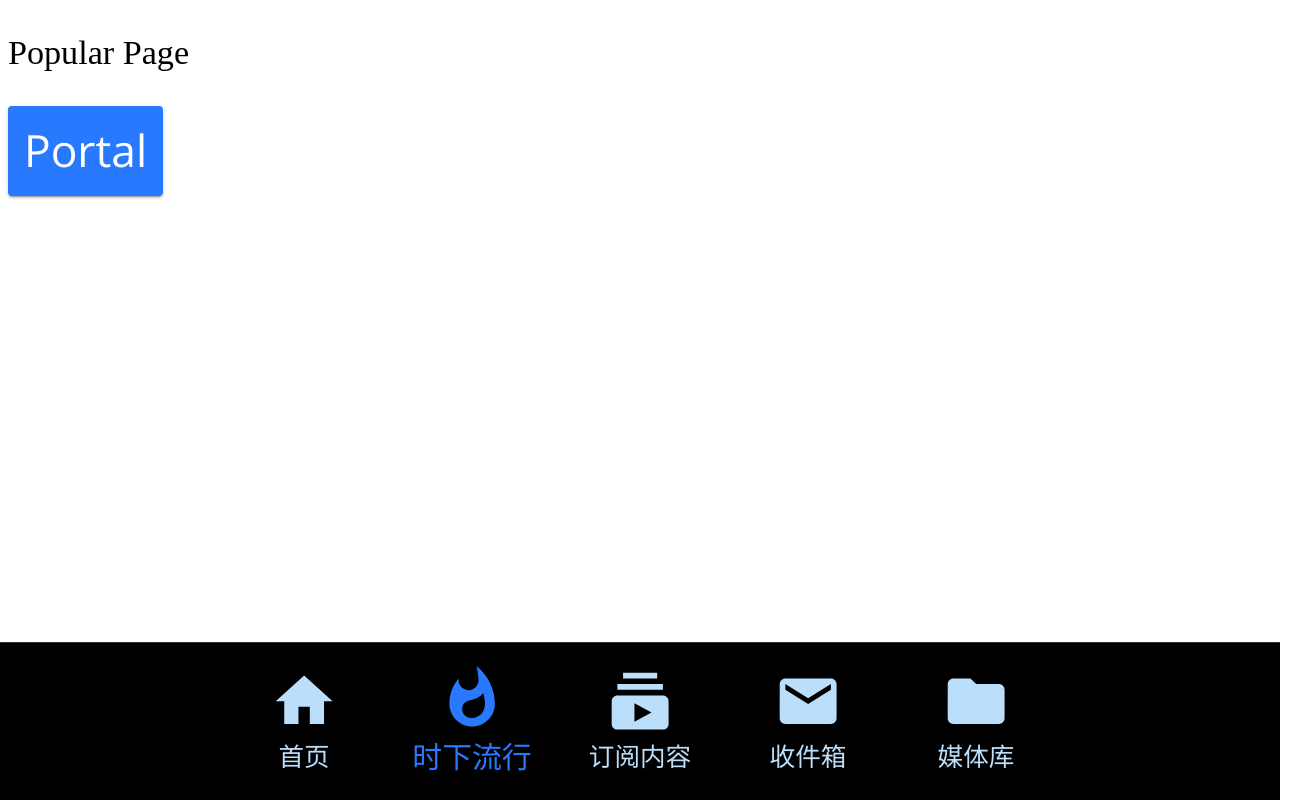
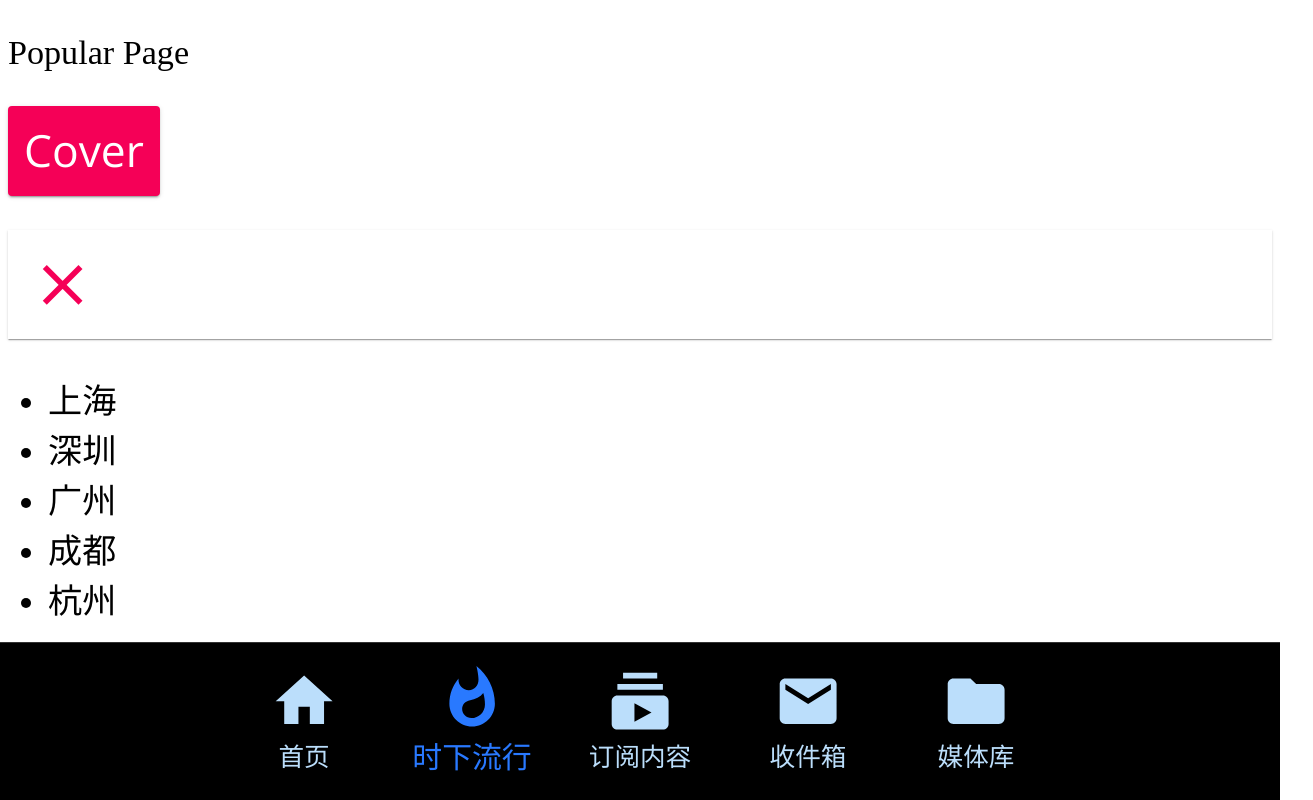
Before and after one commit to eel-io/youtube, a React app: page /popular in a window 1280 px wide. Shown: the whole page, 1313 px wide, since content can reach past the window. Built offline with nearby package versions, Linux system fonts and the light colour scheme.

Commit message:
add app-cover

```diff
--- a/package.json
+++ b/package.json
@@ -63,6 +63,8 @@
     "@types/react-router-dom": "^4.3.4",
     "extract-text-webpack-plugin": "^4.0.0-beta.0",
     "html-webpack-plugin": "^4.0.0-beta.5",
+    "mobx": "^5.11.0",
+    "mobx-react": "^6.1.1",
     "node-sass": "^4.12.0",
     "react-router-dom": "^5.0.1",
     "sass-loader": "^7.1.0",
--- a/public/index.html
+++ b/public/index.html
@@ -21,6 +21,7 @@
   <body>
     <noscript>You need to enable JavaScript to run this app.</noscript>
     <div id="root"></div>
+    <div id="modal"></div>
     <div id="cover"></div>
 
     <script>
--- a/src/common/scss/paper.scss
+++ b/src/common/scss/paper.scss
@@ -5,3 +5,50 @@
   flex-direction: column;
   padding: 4.6rem 0;
 }
+
+.app-modal {
+  position: fixed;
+  top: 0;
+  left: 0;
+  width: 100%;
+  height: 100%;
+  display: flex;
+  flex-direction: column;
+  align-items: center;
+  justify-content: center;
+  background: rgba(245, 0, 87, .6);
+
+  ul {
+    width: 90%;
+    padding: 1rem;
+    border-radius: 6Px;
+    display: flex;
+    flex-direction: column;
+    background: #2979ff;
+  }
+}
+
+.app-cover {
+  z-index: 9;
+  position: fixed;
+  top: 0;
+  left: 0;
+  width: 100%;
+  height: 100%;
+  display: flex;
+  flex-direction: column;
+  align-items: center;
+  justify-content: center;
+  background: rgba(0, 0, 0, .8);
+
+  .app-cover__header {
+    position: absolute;
+    left: 0;
+    top: 0;
+    width: 100%;
+    height: 4rem;
+    padding: 0 1rem;
+    display: flex;
+    align-items: center;
+  }
+}
--- a/src/common/scss/reset.scss
+++ b/src/common/scss/reset.scss
@@ -13,3 +13,6 @@ p {
   display: inline-flex;
   align-items: center;
 }
+
+.none { display: none; }
+.hidden { visibility: hidden; }
--- /dev/null
+++ b/src/components/common/app-cover.tsx
@@ -0,0 +1,46 @@
+import React, { useEffect, ReactNode } from 'react';
+import { withRouter, RouteComponentProps } from 'react-router-dom';
+import { observer } from 'mobx-react';
+import Paper from '@material-ui/core/Paper';
+import Typography from '@material-ui/core/Typography';
+import Icon from '@material-ui/core/Icon';
+import { makeStyles } from '@material-ui/core/styles';
+
+import store from '@store/common/cover';
+
+interface IProps extends RouteComponentProps {
+  children: ReactNode,
+};
+interface IState {};
+
+const useStyles = makeStyles({
+  paper: {
+    background: 'none',
+  },
+  typography: {
+    padding: '0.6rem',
+  },
+});
+
+const AppCover = (props: IProps, state: IState) => {
+  const classes = useStyles();
+
+  useEffect(() => {
+    console.log('app cover:: ', props);
+  }, []);
+
+  return (
+    <div className={store.isCover ? "app-cover" : "none"}>
+      <section className="app-cover__header">
+        <Paper square={true} className={classes.paper}>
+          <Typography variant="button" className={classes.typography}>
+            <Icon color="secondary" onClick={store.toggleCover}>close</Icon>
+          </Typography>
+        </Paper>
+      </section>
+      <>{props.children}</>
+    </div>
+  )
+}
+
+export default withRouter(observer(AppCover));
--- /dev/null
+++ b/src/components/hooks/use-modal.tsx
@@ -0,0 +1,14 @@
+import { useState } from 'react';
+
+const useModal = () => {
+  const [isModal, setIsModal] = useState(false);
+
+  const toggleModal = () => setIsModal(!isModal);
+
+  return {
+    isModal,
+    toggleModal,
+  }
+}
+
+export default useModal;
--- a/src/components/popular/index.tsx
+++ b/src/components/popular/index.tsx
@@ -2,6 +2,8 @@ import React, { useEffect } from 'react';
 import Button from '@material-ui/core/Button';
 
 import AppNav from '@comp/common/app-nav';
+import AppCover from '@comp/common/app-cover';
+import store from '@store/common/cover';
 import '@scss/popular/main';
 
 interface IProps {};
@@ -13,12 +15,30 @@ const Popular = (props: IProps, state: IState) => {
     console.log('popular props: ', props);
   }, []);
 
+  const onCover = () => {
+    console.log('cover');
+    store.toggleCover();
+  }
+
   return (
     <div className="popular-page">
-      <p>Popular Page</p>
-      <p>
-        <Button variant="contained" color="primary">Portal</Button>
-      </p>
+      <section>
+        <p>Popular Page</p>
+        <p>
+          <Button variant="contained" color="secondary"
+            onClick={onCover}>Cover</Button>
+        </p>
+      </section>
+
+      <AppCover>
+        <ul>
+          <li>上海</li>
+          <li>深圳</li>
+          <li>广州</li>
+          <li>成都</li>
+          <li>杭州</li>
+        </ul>
+      </AppCover>
 
       <AppNav value="popular" />
     </div>
--- a/src/components/subscribe/index.tsx
+++ b/src/components/subscribe/index.tsx
@@ -1,11 +1,13 @@
 import React, { useEffect } from 'react';
 
+import useModal from '@/components/hooks/use-modal';
 import AppNav from '@comp/common/app-nav';
 
 interface IProps {};
 interface IState {};
 
 const Subscribe = (props: IProps, state: IState) => {
+  const { isModal, toggleModal } = useModal();
 
   useEffect(() => {
     console.log('Subscribe props: ', props);
@@ -13,7 +15,15 @@ const Subscribe = (props: IProps, state: IState) => {
 
   return (
     <div>
-      <p>Subscribe Page</p>
+      <p onClick={toggleModal}>Subscribe Page::</p>
+
+      <ul className={isModal ? '' : 'none'}>
+        <li>React</li>
+        <li>React-Router-Dom</li>
+        <li>Mobx</li>
+        <li>TypeScript</li>
+        <li>Material-UI</li>
+      </ul>
 
       <AppNav value="subscribe" />
     </div>
--- /dev/null
+++ b/src/store/common/cover.tsx
@@ -0,0 +1,14 @@
+import { observable, action } from 'mobx';
+
+class Store {
+  @observable public isCover: boolean = false;
+
+  @action.bound
+  public toggleCover = () => {
+    this.isCover = !this.isCover;
+    console.log(this.isCover);
+  }
+}
+
+const store = new Store();
+export default store;
```
Also changed, not shown: src/components/common/app-modal.tsx (+19 -19 lines).
